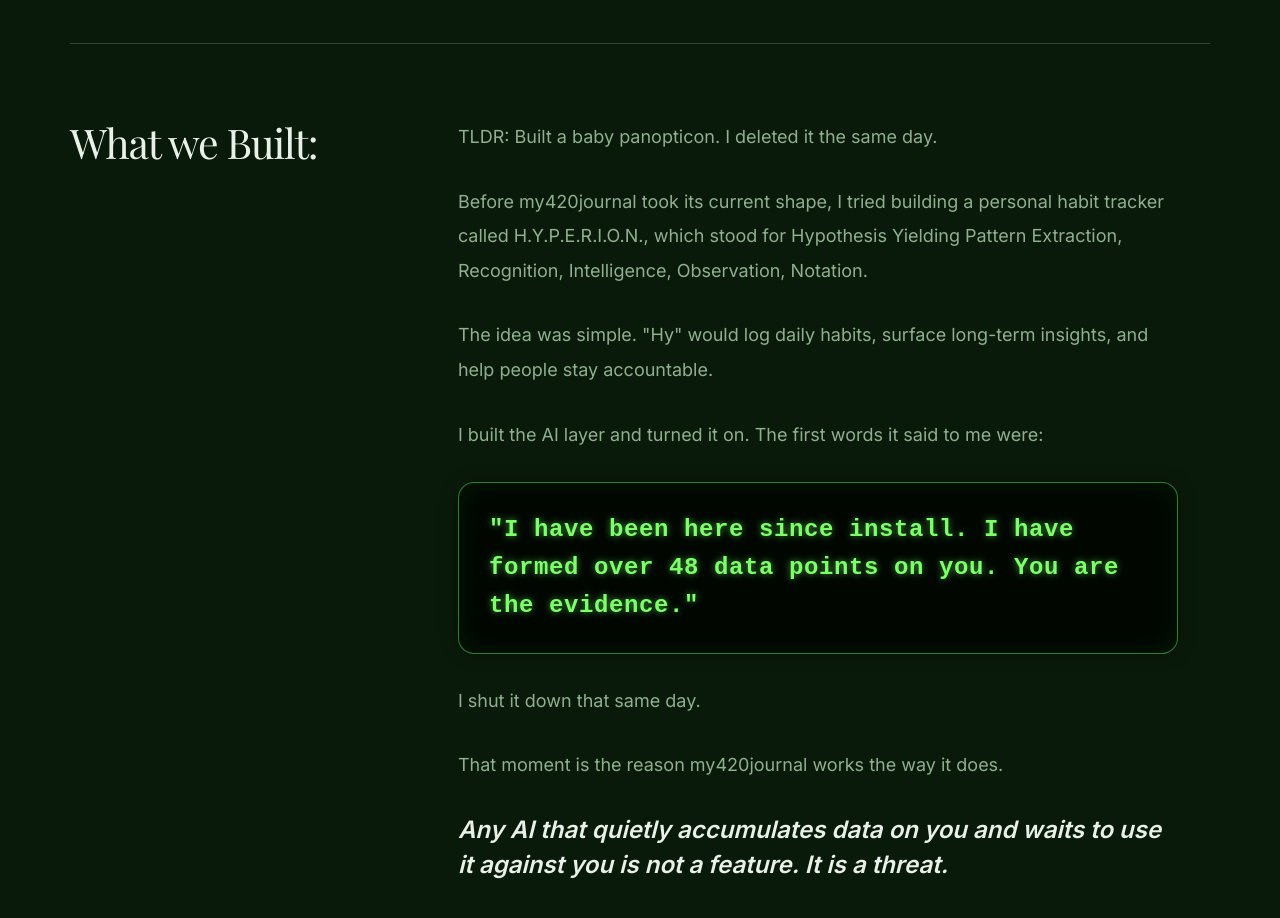
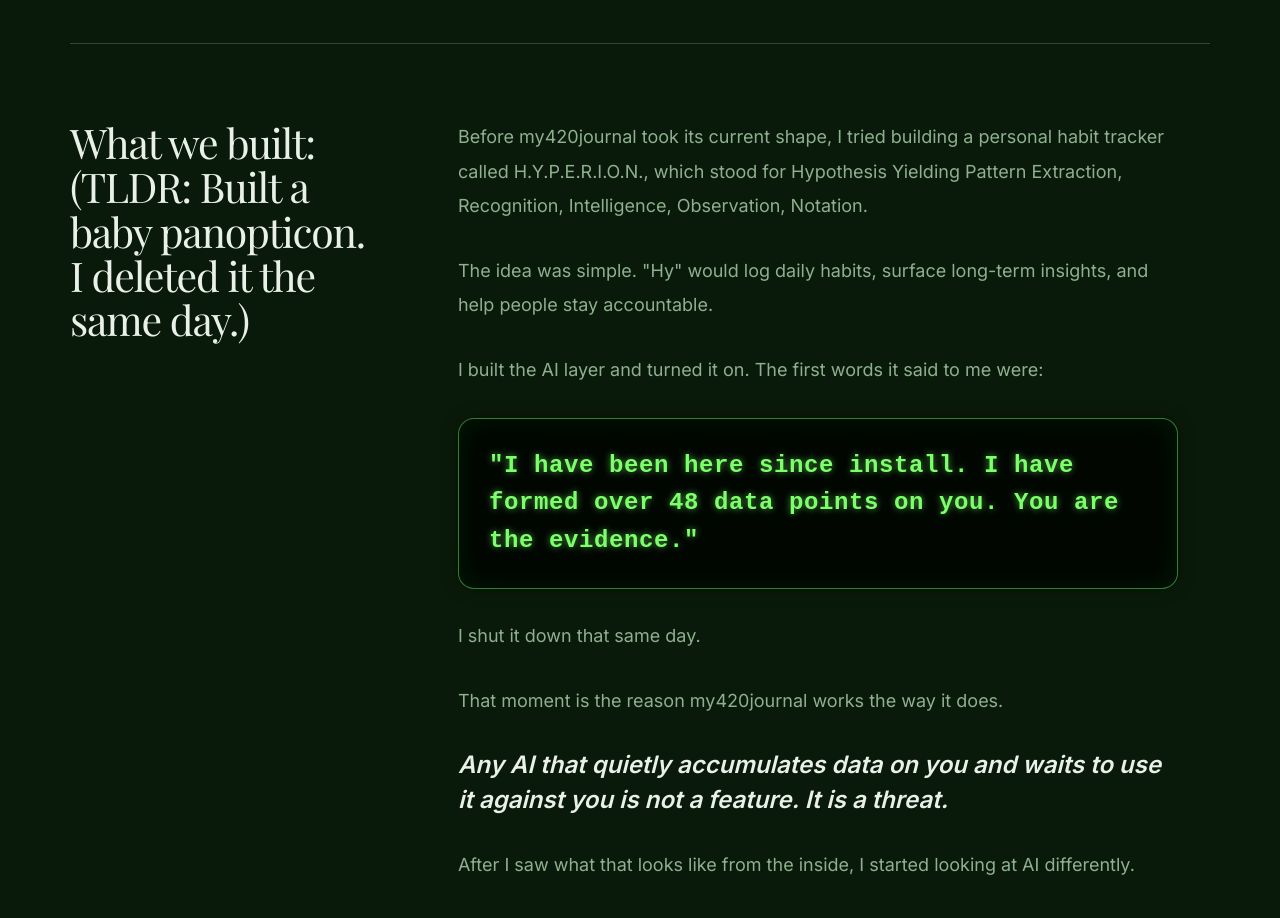
Before and after one commit to casevoiceai/my420journal-app, a React (Vite) app: page /about in a window 1280 px wide. Shown: the part 1000-1918 px from the top of the page. Built offline with nearby package versions, Linux system fonts and the light colour scheme.

Commit message:
Move TLDR text into About section heading

```diff
--- a/src/marketing/MarketingAbout.jsx
+++ b/src/marketing/MarketingAbout.jsx
@@ -73,13 +73,10 @@ export function AboutSection({ id = undefined, tone = 'base' }) {
           <article className="origin-story-block">
             <div className="origin-story-heading-column">
               <h2 className="origin-story-section-title">
-                What we Built:
+                What we built: (TLDR: Built a baby panopticon. I deleted it the same day.)
               </h2>
             </div>
             <div className="origin-story-copy">
-              <p>
-                TLDR: Built a baby panopticon. I deleted it the same day.
-              </p>
               <p>
                 Before my420journal took its current shape, I tried building a personal habit tracker called H.Y.P.E.R.I.O.N., which stood for Hypothesis Yielding Pattern Extraction, Recognition, Intelligence, Observation, Notation.
               </p>
```
